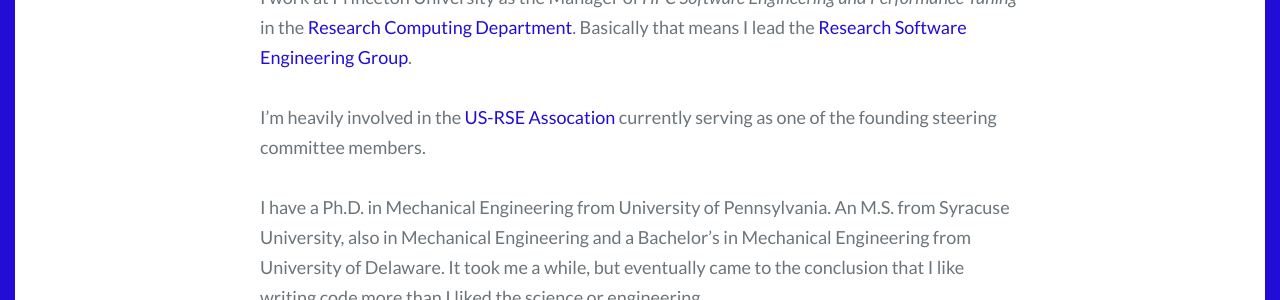
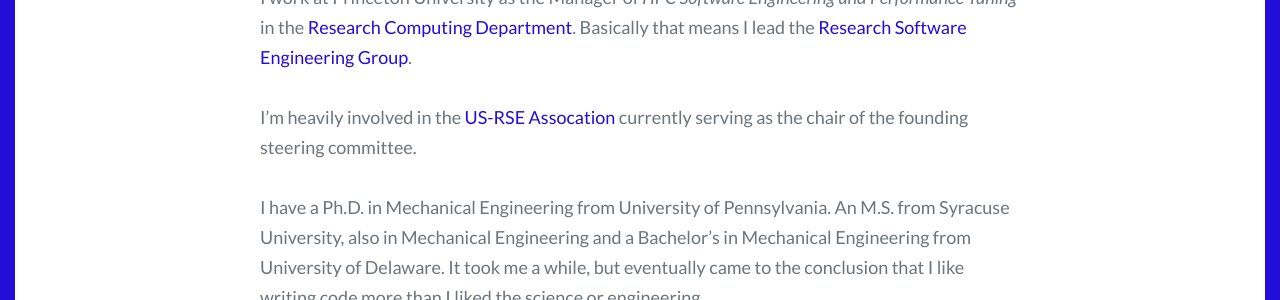
Before and after one commit to cosden/cosden.github.io, a Jekyll site: the page built from about.md, in a window 1280 px wide. Shown: the part 1120-1420 px from the top of the page. Built offline with Jekyll 4.4.1, drawn with Linux system fonts in a browser that asks for light colours; some web fonts are replaced.

Commit message:
update about.md

```diff
--- a/about.md
+++ b/about.md
@@ -16,7 +16,7 @@ means I lead the
 [Research Software Engineering Group](https://researchcomputing.princeton.edu/software-engineering).
 
 I'm heavily involved in the [US-RSE Assocation](https://us-rse.org)
-currently serving as one of the founding steering committee members.
+currently serving as the chair of the founding steering committee.
 
 I have a Ph.D. in Mechanical Engineering from University of
 Pennsylvania.  An M.S. from Syracuse University, also in Mechanical
```
